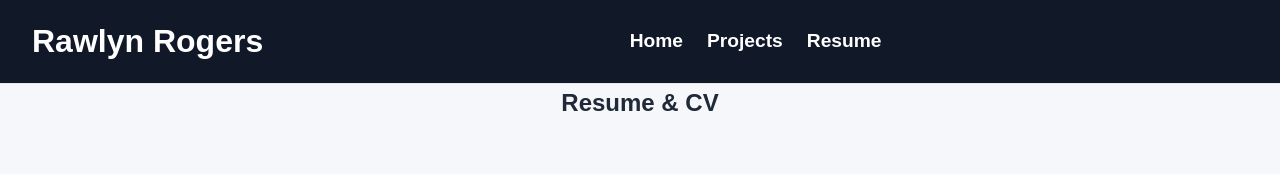
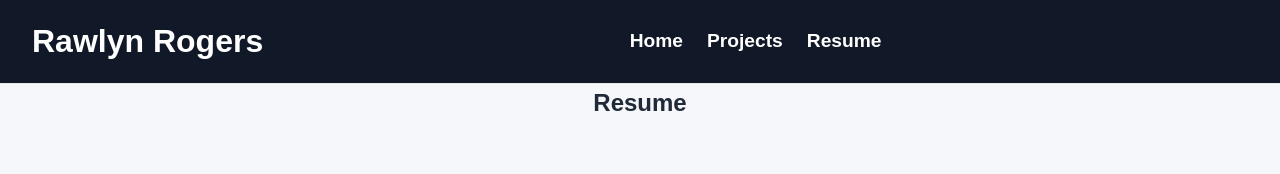
Before and after one commit to rawlynrogers14/rawlynrogers-website-v2, a React (Vite) app in the folder frontend/: page /resume in a window 1280 px wide. Shown: the top 174 px of the page. Built offline with nearby package versions, Linux system fonts and the light colour scheme; no server answers.

Commit message:
hotfix: remove CV from Resume page title

```diff
--- a/frontend/src/pages/Resume.jsx
+++ b/frontend/src/pages/Resume.jsx
@@ -42,7 +42,7 @@ function Resume() {
   return (
     <section className="page resume-container">
       <div className="resume-header">
-        <h1>Resume & CV</h1>
+        <h1>Resume</h1>
       </div>
 
       {resumePdf?.filePath && (
```
